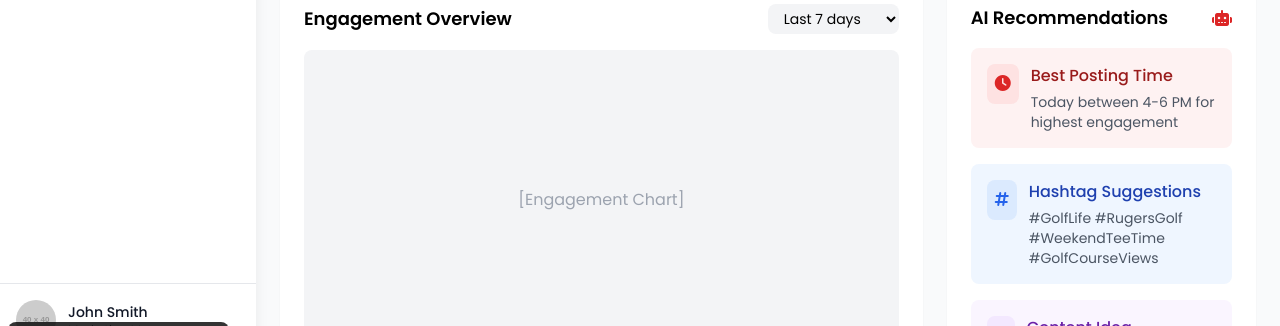
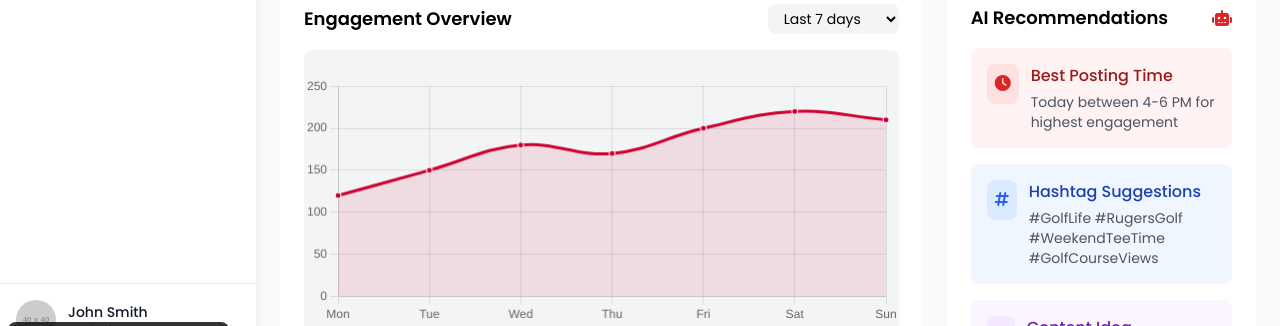
Before and after one commit to CxxxxDxxxF/dashboard-test, a plain HTML site: page index.html in a window 1280 px wide. Shown: the part 444-770 px from the top of the page. Drawn offline with nearby package versions, Linux system fonts and the light colour scheme; placeholder pictures from the web are drawn by us.

Commit message:
Add Chart.js line chart with sample engagement data

```diff
--- a/index.html
+++ b/index.html
@@ -263,7 +263,7 @@
                     <div class="chart-container">
                         <!-- Chart would be rendered here with a library like Chart.js -->
                         <div class="bg-gray-100 rounded-lg h-full flex items-center justify-center text-gray-400">
-                            [Engagement Chart]
+                            <canvas id="engagementChart" width="600" height="250"></canvas>
                         </div>
                     </div>
                 </div>
@@ -484,6 +484,7 @@
         </main>
     </div>
 
+    <script src="https://cdn.jsdelivr.net/npm/chart.js"></script>
     <script>
         // Toggle sidebar collapse
         const sidebar = document.getElementById('sidebar');
@@ -548,6 +549,38 @@
 
         window.addEventListener('resize', handleResize);
         handleResize(); // Run on initial load
+
+        // Engagement Chart Sample Data
+        const ctx = document.getElementById('engagementChart').getContext('2d');
+        new Chart(ctx, {
+            type: 'line',
+            data: {
+                labels: ['Mon', 'Tue', 'Wed', 'Thu', 'Fri', 'Sat', 'Sun'],
+                datasets: [{
+                    label: 'Engagement',
+                    data: [120, 150, 180, 170, 200, 220, 210],
+                    borderColor: '#CC0033',
+                    backgroundColor: 'rgba(204,0,51,0.1)',
+                    tension: 0.4,
+                    pointBackgroundColor: '#CC0033',
+                    pointBorderColor: '#fff',
+                    fill: true
+                }]
+            },
+            options: {
+                responsive: true,
+                plugins: {
+                    legend: {
+                        display: false
+                    }
+                },
+                scales: {
+                    y: {
+                        beginAtZero: true
+                    }
+                }
+            }
+        });
     </script>
 <p style="border-radius: 8px; text-align: center; font-size: 12px; color: #fff; margin-top: 16px;position: fixed; left: 8px; bottom: 8px; z-index: 10; background: rgba(0, 0, 0, 0.8); padding: 4px 8px;">Made with <img src="https://enzostvs-deepsite.hf.space/logo.svg" alt="DeepSite Logo" style="width: 16px; height: 16px; vertical-align: middle;display:inline-block;margin-right:3px;filter:brightness(0) invert(1);"><a href="https://enzostvs-deepsite.hf.space" style="color: #fff;text-decoration: underline;" target="_blank" >DeepSite</a> - 🧬 <a href="https://enzostvs-deepsite.hf.space?remix=cjruizz99/dashboard-test" style="color: #fff;text-decoration: underline;" target="_blank" >Remix</a></p></body>
 </html>
```
